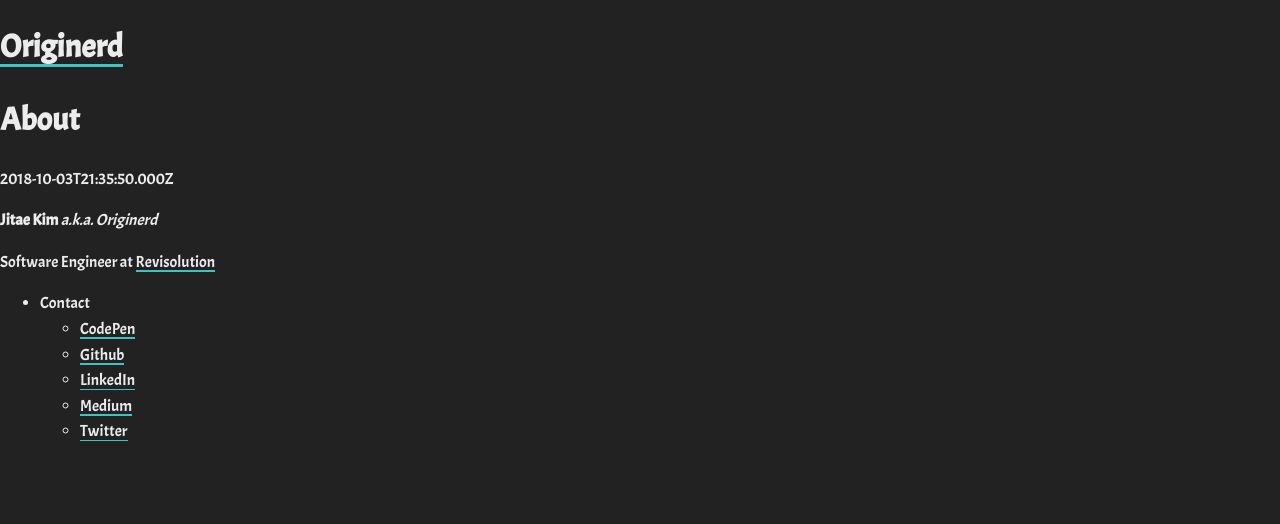
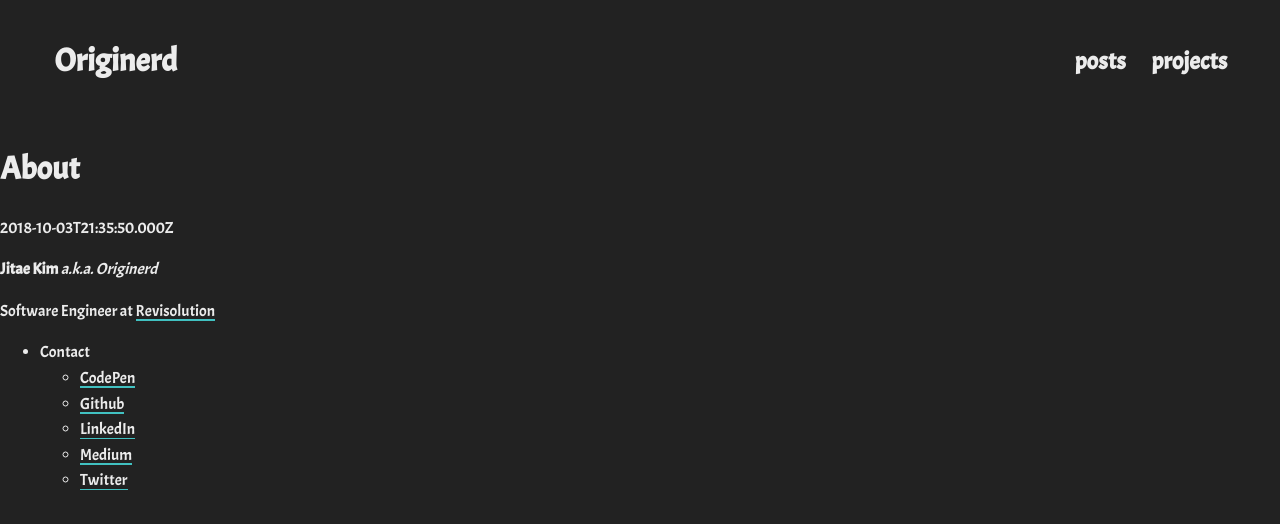
Before and after one commit to originerd/originerd.github.io, a Gatsby site: page /about/ in a window 1280 px wide. Built offline with nearby package versions, Linux system fonts and the light colour scheme; Gatsby itself is replaced by a stand-in of ours.

Commit message:
Add navigation links on Header

```diff
--- a/src/components/Header.js
+++ b/src/components/Header.js
@@ -1,12 +1,41 @@
 import React from 'react'
 import { Link } from 'gatsby'
 
-const Header = ({ siteTitle }) => (
-  <div>
-    <h1>
-      <Link to="/">{siteTitle}</Link>
-    </h1>
-  </div>
-)
+import '../styles/header.css'
+
+const navItems = ['about', 'posts', 'projects'];
+const navColors = ['yellow', 'pink'];
+
+const renderNavLinks = () => {
+  const { pathname } = window.location;
+
+  return navItems.filter((navItem) => pathname !== `/${navItem}/`)
+    .map((navItem, i) => (
+      <Link className={`nav-link nav-link--${navColors[i]}`} to={`/${navItem}/`}>
+        <h2 className="nav-link__content">
+          {navItem}
+        </h2>
+      </Link>
+    ));
+}
+
+const Header = ({ siteTitle }) => {
+  if (window.location.pathname === '/') {
+    return null;
+  }
+
+  return (
+    <nav className="header">
+      <Link className="nav-link" to="/">
+        <h1 className="nav-link__content">
+          {siteTitle}
+        </h1>
+      </Link>
+      <div>
+        {renderNavLinks()}
+      </div>
+    </nav>
+  )
+}
 
 export default Header
--- /dev/null
+++ b/src/styles/header.css
@@ -0,0 +1,29 @@
+.header {
+  align-items: center;
+  display: flex;
+  justify-content: space-between;
+  padding: 2rem 3rem;
+}
+
+.header .nav-link {
+  margin-left: 1em;
+}
+
+.header .nav-link:first-child {
+  margin: 0;
+}
+
+.title {
+  color: inherit;
+  text-decoration: none;
+}
+
+.title:hover {
+  color: #41C1C1;
+}
+
+.title__content {
+  display: inline-block;
+  font-size: 3em;
+  margin: 0;
+}
```
